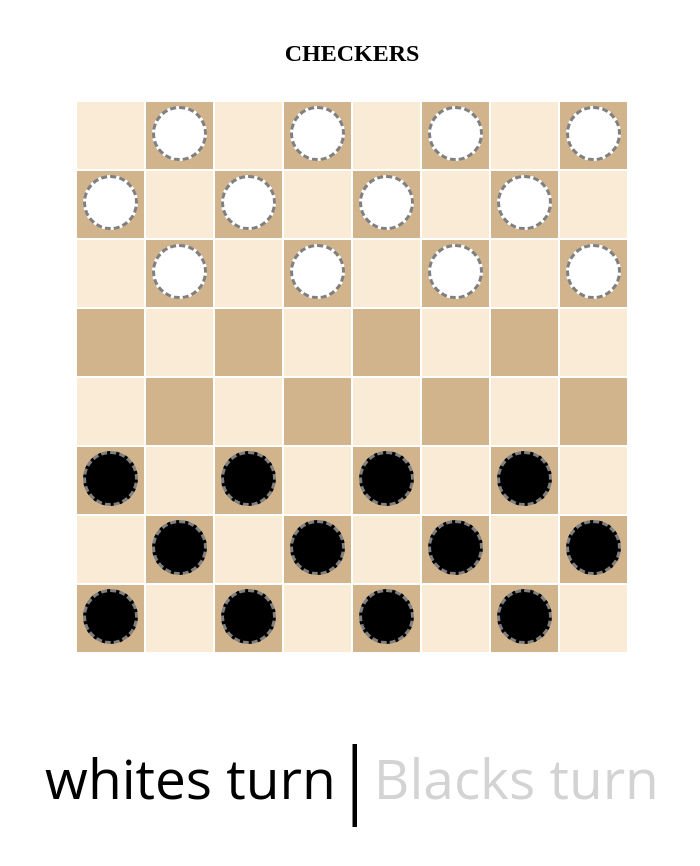
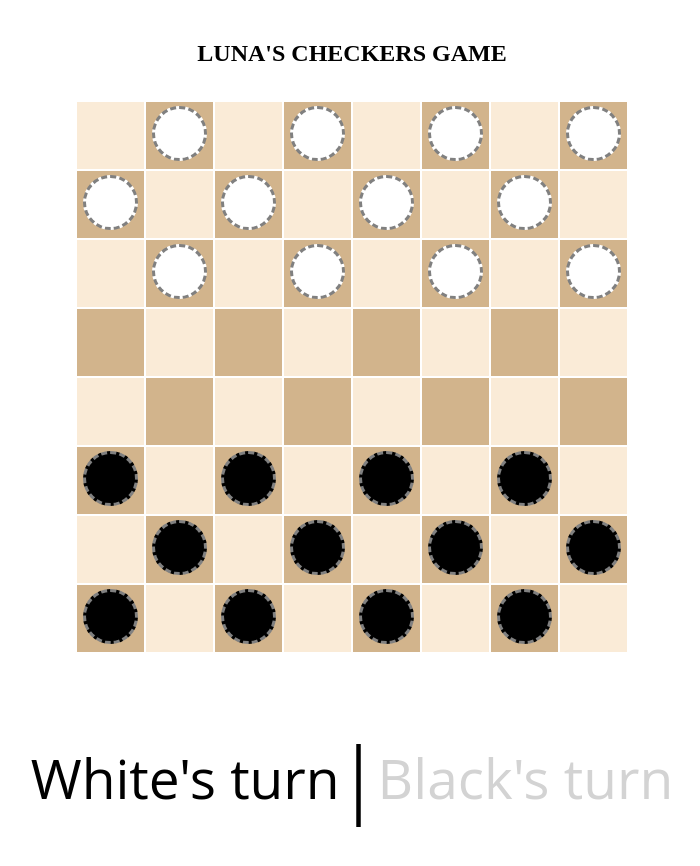
Before and after one commit to Alyjah-Luna/project1_checkers, a plain HTML site: page index.html in a window 1280 px wide. Shown: the whole page, without its empty margins (288-988 px from the left). Drawn offline with Linux system fonts and the light colour scheme.

Commit message:
modified html

```diff
--- a/index.html
+++ b/index.html
@@ -10,7 +10,7 @@
 </head>
 
 <body>
-  <h2>CHECKERS</h2>
+  <h2>LUNA'S CHECKERS GAME</h2>
     <main>
         <table>
             <tr>
@@ -96,11 +96,11 @@
         </table>
         <div class="desktop">
             <div class="white-turn-text">
-                whites turn
+                White's turn
             </div>
             <p id="divider">|</p>
             <div class="black-turn-text">
-                Blacks turn
+                Black's turn
             </div>
         </div>
     </main>
```
